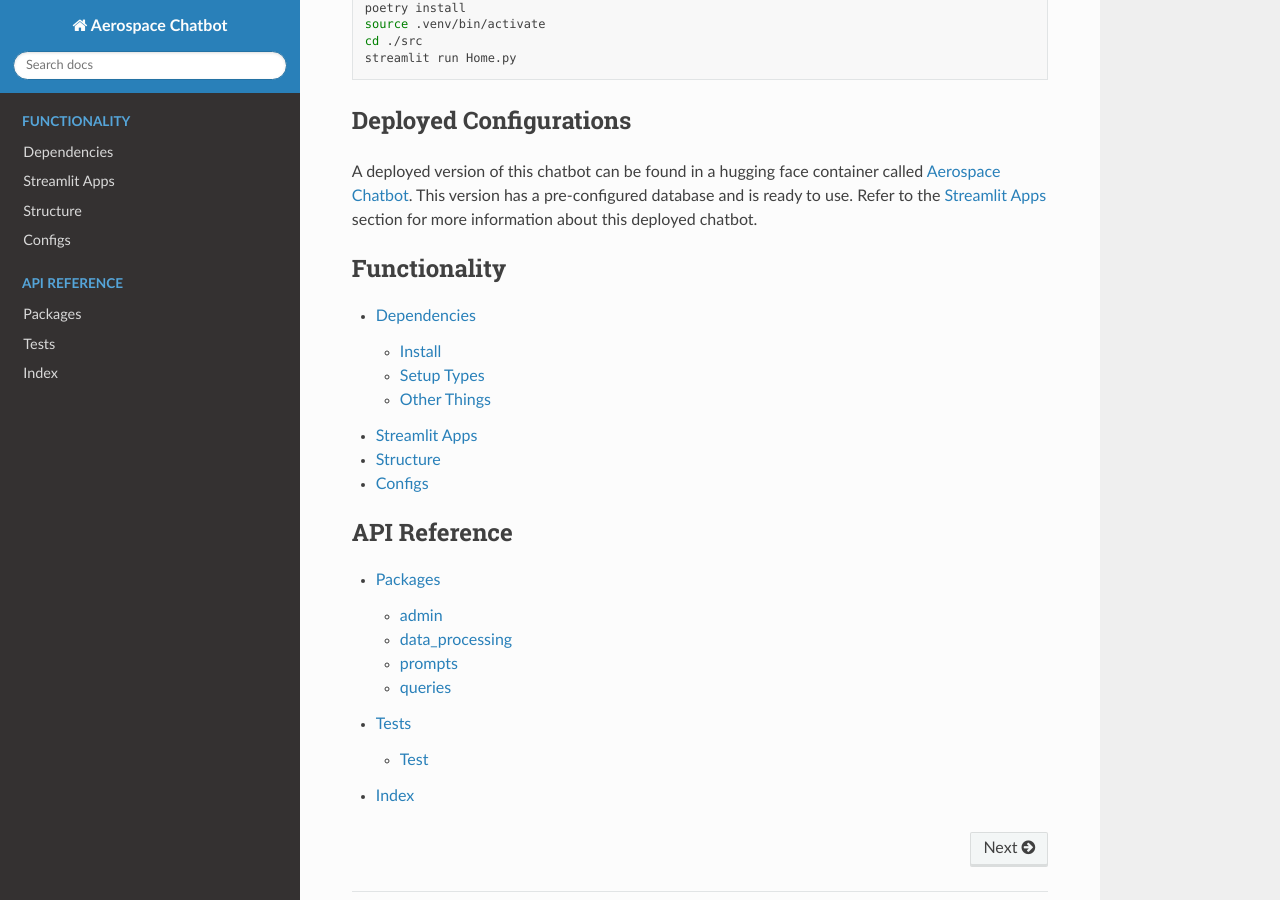
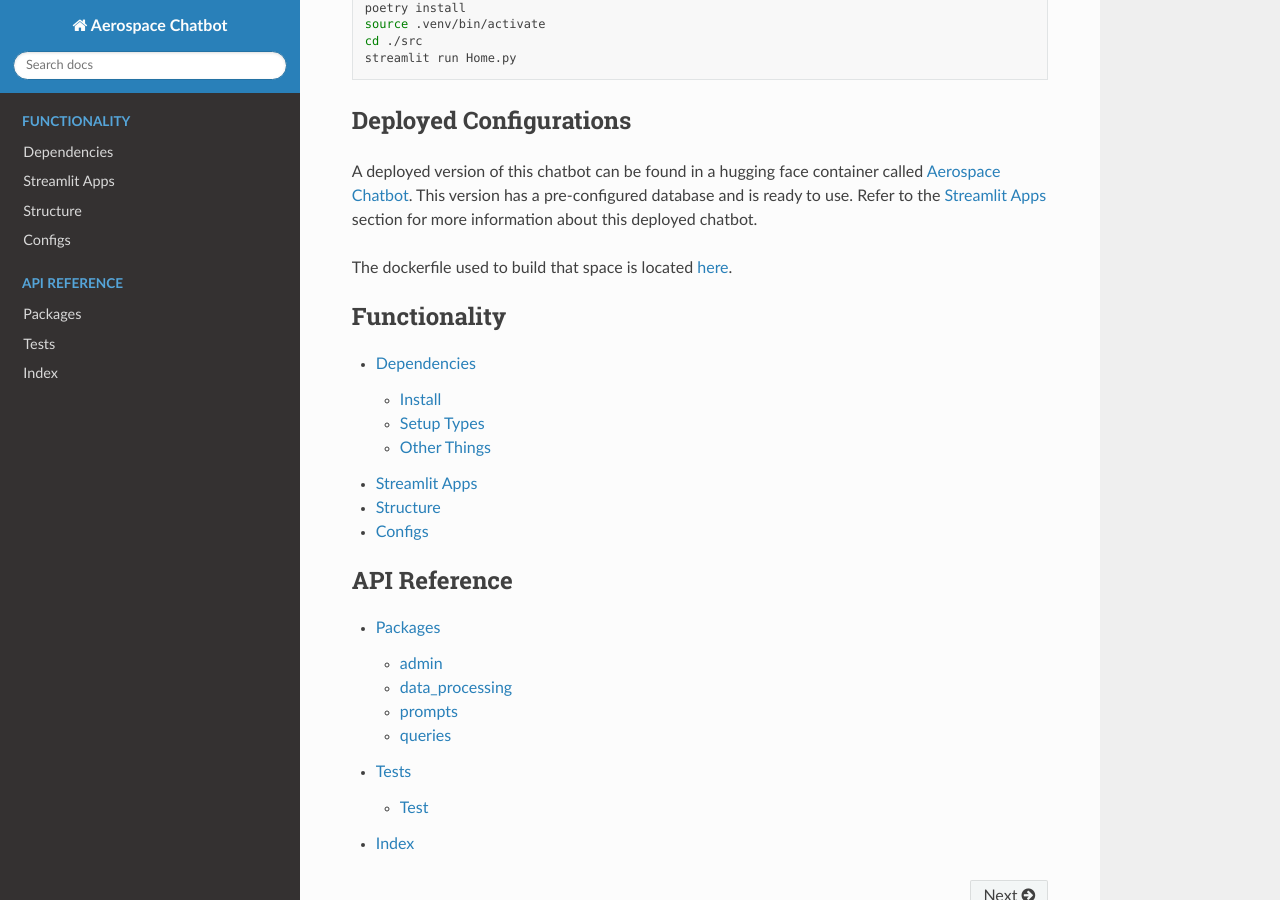
Before and after one commit to dan-s-mueller/aerospace_chatbot, a Sphinx documentation site: the page built from docs/source/index.rst, in a window 1280 px wide and 900 px high, scrolled down 1183 px. Built offline with Sphinx 7.4.7 and the Read the Docs theme 2.0.0, drawn with Linux system fonts in a browser that asks for light colours.

Commit message:
Removing playground, adding dockerfile for hugging face ref

```diff
--- a/docs/source/index.rst
+++ b/docs/source/index.rst
@@ -50,6 +50,8 @@
 
 A deployed version of this chatbot can be found in a hugging face container called `Aerospace Chatbot <https://huggingface.co/spaces/ai-aerospace/aerospace_chatbots>`__. This version has a pre-configured database and is ready to use. Refer to the `Streamlit Apps <help/streamlit_apps>`_ section for more information about this deployed chatbot.
 
+The dockerfile used to build that space is located `here <https://huggingface.co/spaces/ai-aerospace/aerospace_chatbots/edit/main/Dockerfile>`_.
+
 .. toctree::
     :maxdepth: 2
     :caption: Functionality
```
Also changed, not shown: 1 other file.
